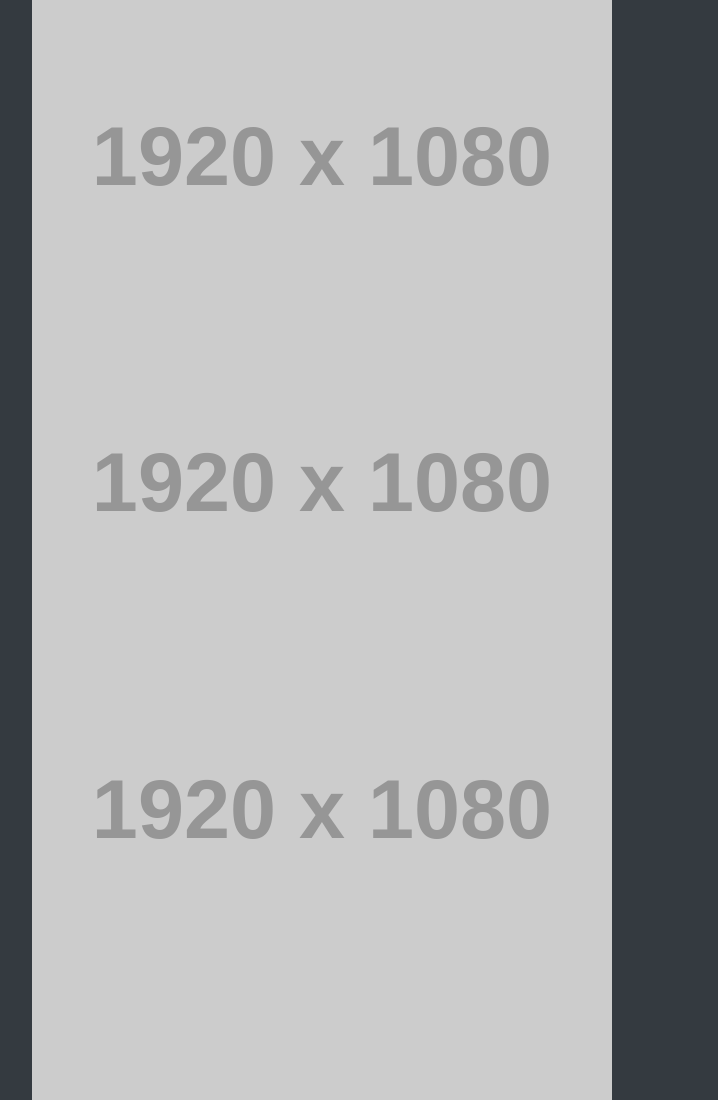
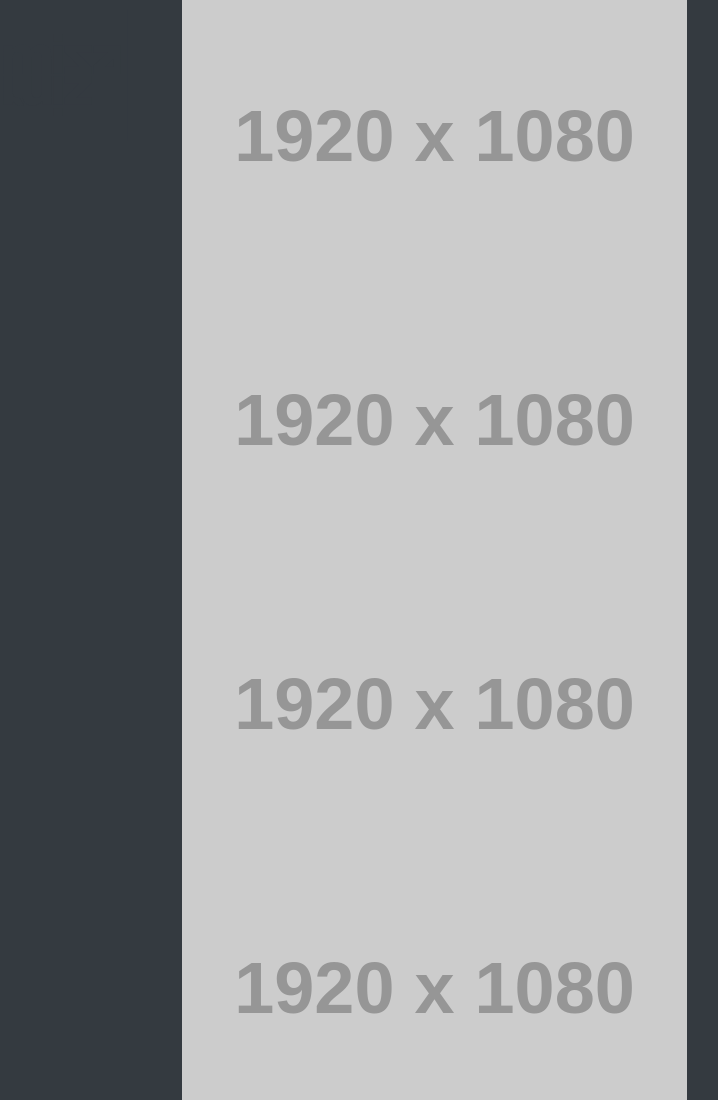
Before and after one commit to misaruiz/misaruiz.github.io, a plain HTML site: page index.html in a window 1280 px wide. Shown: the top 1100 px of the page, without its empty margins (28-746 px from the left). Drawn offline with nearby package versions, Linux system fonts and the light colour scheme; placeholder pictures from the web are drawn by us.

Commit message:
made an actual link to the style.css

```diff
--- a/index.html
+++ b/index.html
@@ -7,6 +7,9 @@
 
     <!-- Bootstrap CSS -->
     <link rel="stylesheet" href="https://stackpath.bootstrapcdn.com/bootstrap/4.3.1/css/bootstrap.min.css" integrity="sha384-ggOyR0iXCbMQv3Xipma34MD+dH/1fQ784/j6cY/iJTQUOhcWr7x9JvoRxT2MZw1T" crossorigin="anonymous">
+
+    <!--Misaruiz Stylesheet-->
+    <link rel="stylesheet" href="/style.css">
 
     <title>Misa Ruiz Postfolio</title>
   </head>
```
